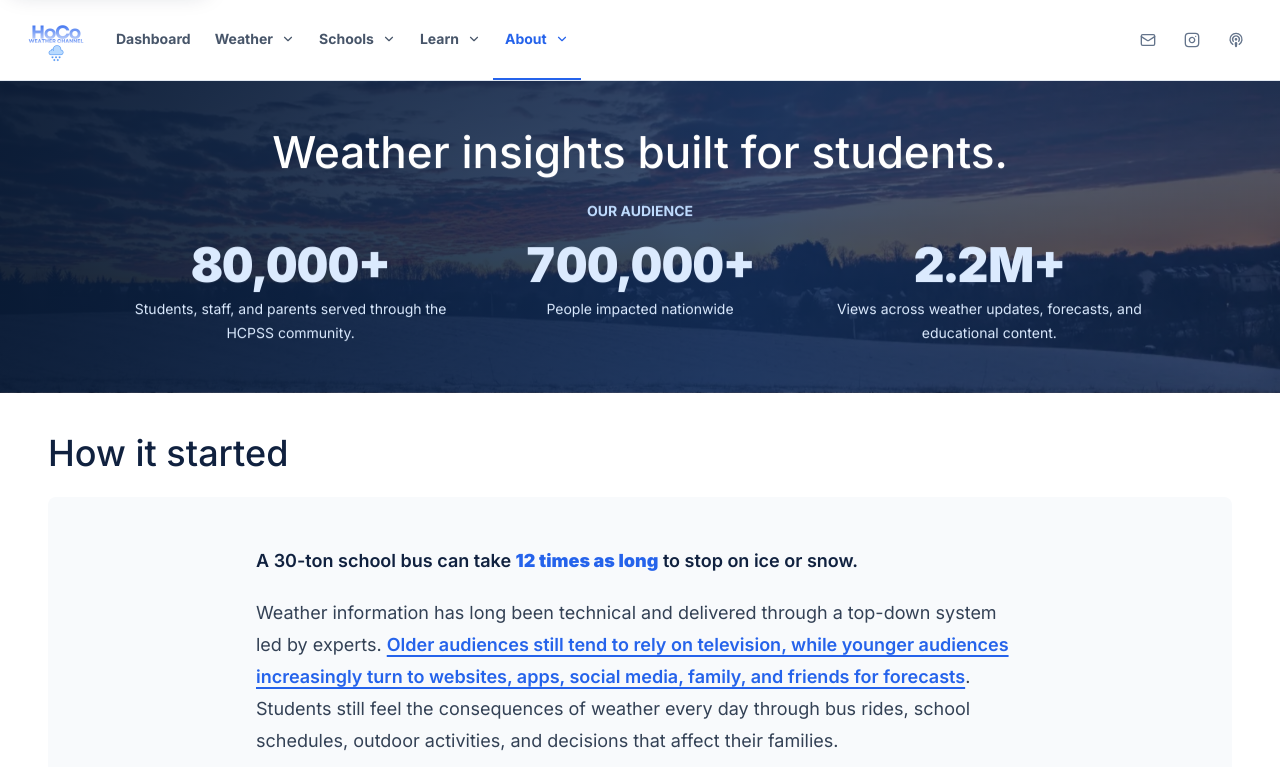
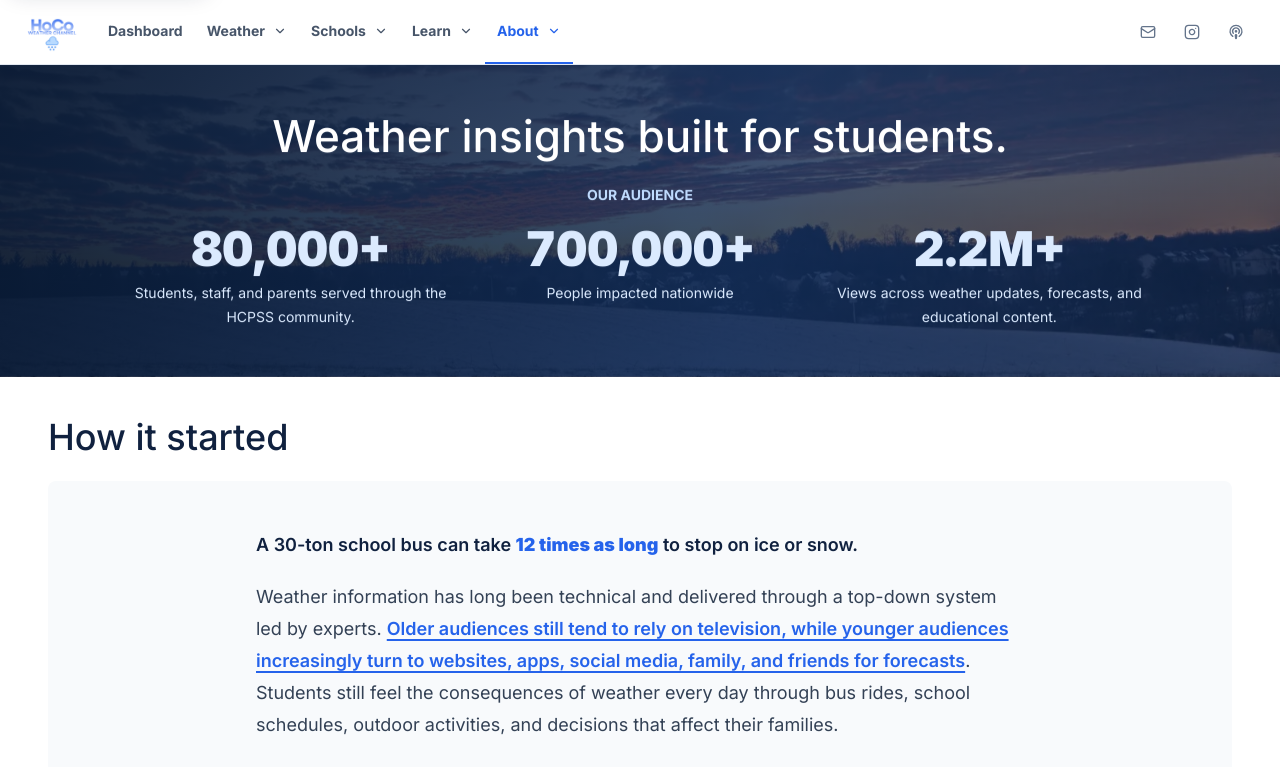
Before and after one commit to davidliu-2008/HoCoWX, a Next.js app: page /about in a window 1280 px wide. Shown: the top 767 px of the page. Built offline with nearby package versions, Linux system fonts and the light colour scheme.

Commit message:
Reduce shared navigation height

```diff
--- a/components/PageTabs.tsx
+++ b/components/PageTabs.tsx
@@ -91,16 +91,16 @@ export function PageTabs({ active }: { active: Tab }) {
   }, [pathname, router]);
 
   const desktopItem = (isActive: boolean) =>
-    `inline-flex min-h-20 items-center gap-2 border-b-2 px-3 text-sm font-bold transition ${
+    `inline-flex min-h-16 items-center gap-2 border-b-2 px-3 text-sm font-bold transition ${
       isActive ? "border-bay text-bay" : "border-transparent text-slate-600 hover:border-blue-200 hover:text-bay"
     }`;
   const menuLink = "flex min-h-12 items-center gap-3 rounded-md px-4 py-3 text-sm font-semibold text-slate-700 transition hover:bg-blue-50 hover:text-bay";
 
   return (
     <nav className="sticky top-0 z-50 border-b border-slate-200 bg-white/95 backdrop-blur" aria-label="Main sections">
-      <div className="mx-auto flex min-h-16 w-full max-w-[1440px] items-center gap-4 px-4 sm:px-6 lg:min-h-20">
+      <div className="mx-auto flex min-h-14 w-full max-w-[1440px] items-center gap-4 px-4 sm:px-6 lg:min-h-16">
         <Link href={countyHref("/")} className="flex shrink-0 items-center" aria-label="HoCo Weather Channel home">
-          <img src="/hoco-weather-channel-icon.png" alt="" width={64} height={64} className="h-14 w-14 shrink-0 object-contain lg:h-16 lg:w-16" />
+          <img src="/hoco-weather-channel-icon.png" alt="" width={64} height={64} className="h-12 w-12 shrink-0 object-contain lg:h-14 lg:w-14" />
         </Link>
 
         <div className="hidden items-stretch lg:flex">
```
